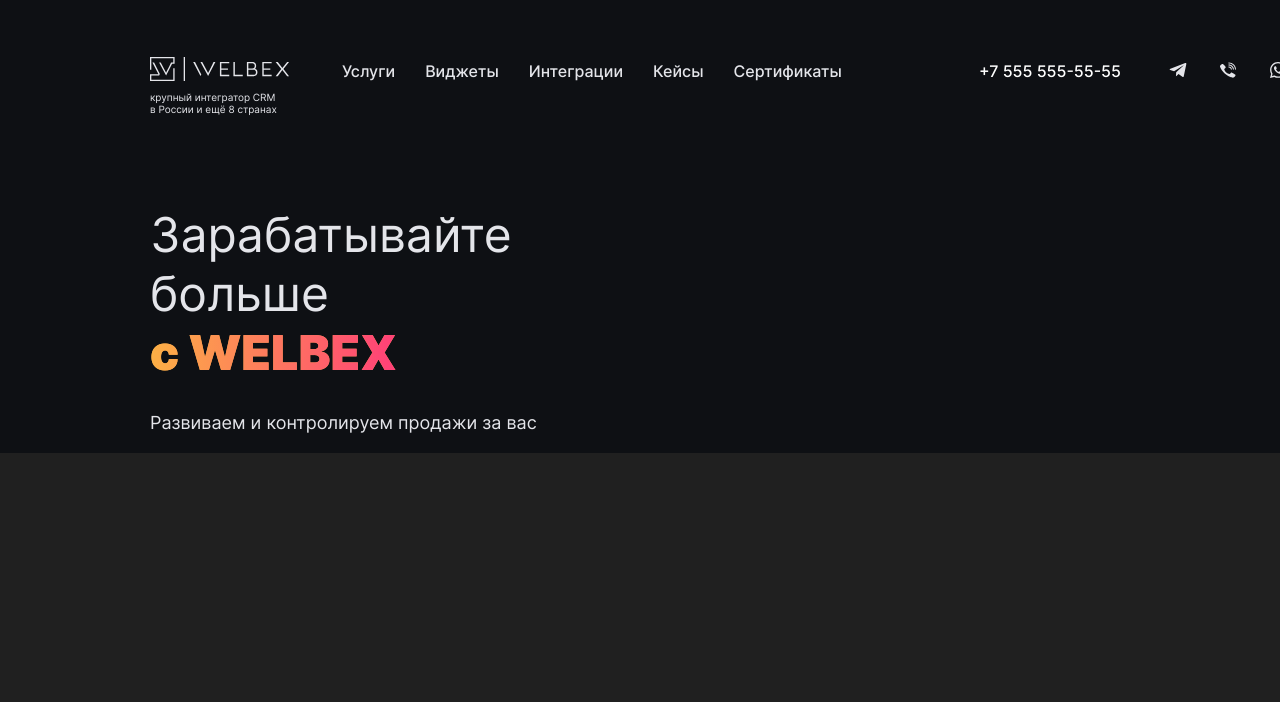
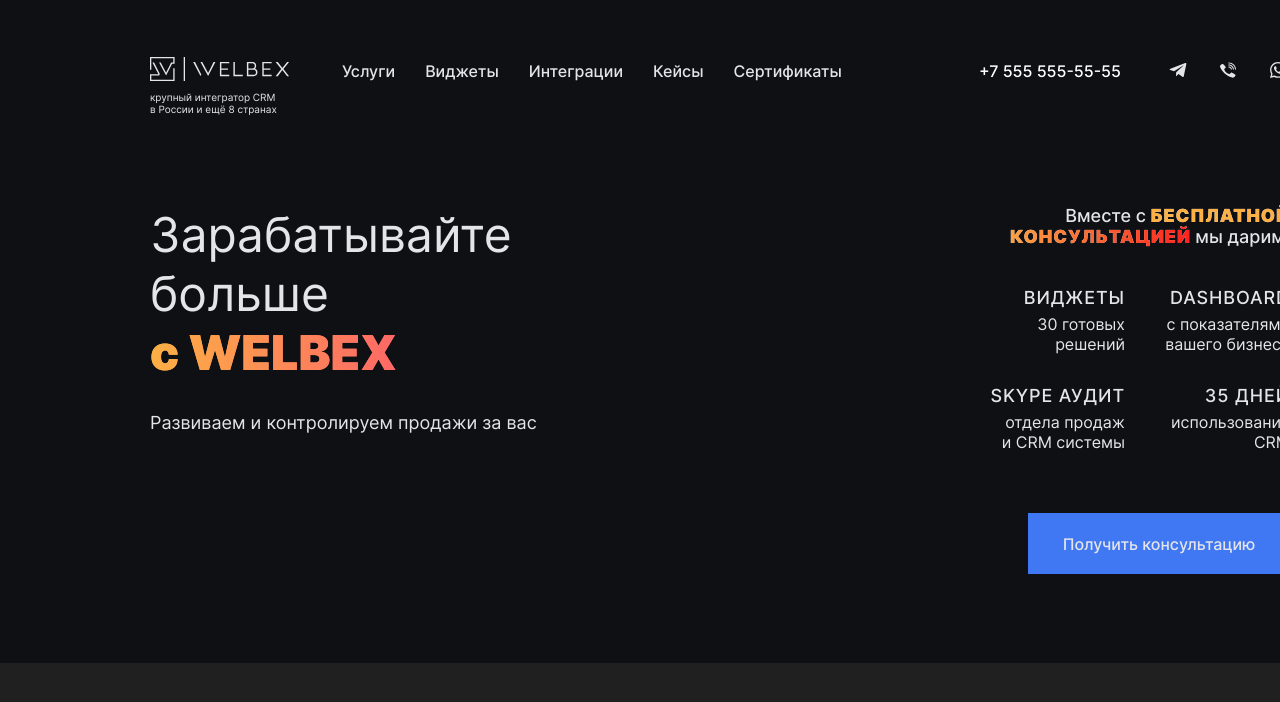
Before and after one commit to KappaKappaKappaKappaKappa/test-job, a React (Create React App) app: page / in a window 1280 px wide. Shown: the top 702 px of the page. Built offline with nearby package versions, Linux system fonts and the light colour scheme.

Commit message:
FEAT: Создать компонент landing

```diff
--- a/src/App.css
+++ b/src/App.css
@@ -4,52 +4,3 @@
   box-sizing      : border-box;
   padding         : 46px 150px 20px;
 }
-
-.landing {}
-
-.landing__left-container {
-  display: flex;
-  flex-direction: column;
-  gap: 30px;
-}
-
-.landing__title-container{
-  display: flex;
-  flex-direction: column;
-}
-
-.landing__title {
-  color      : #E4E5EA;
-  font-size  : 48px;
-  font-style : normal;
-  font-weight: 400;
-  line-height: normal;
-  width: 362px;
-}
-
-.landing__subtitle {
-  background     : linear-gradient(to right, #FCB045, #FF3F78);
-  background-clip: text;
-  color          : transparent;
-  font-size      : 48px;
-  font-style     : normal;
-  font-weight    : 900;
-  line-height    : normal;
-
-}
-
-.landing__subtitle-text {
-  background             : linear-gradient(to right, #FCB045, #FF3F78);
-  -webkit-background-clip: text;
-  background-clip        : text;
-  color                  : transparent;
-}
-
-.landing__description{
-  color: #E4E5EA;
-
-font-size: 18px;
-font-style: normal;
-font-weight: 400;
-line-height: normal;
-}
--- a/src/App.js
+++ b/src/App.js
@@ -2,25 +2,13 @@ import "./App.css";
 import "./vendor/normalize.css";
 import "./vendor/fonts.css";
 import Header from "./components/Header/Header";
+import Landing from "./components/Landing/Landing";
 
 function App() {
   return (
     <section className="app">
       <Header />
-      <section className="landing">
-        <div className="landing__left-container">
-          <div className="landing__title-container">
-            <h1 className="landing__title">Зарабатывайте больше</h1>
-            <h2 className="landing__subtitle">
-              <span className="landing__subtitle-text">с WELBEX</span>
-            </h2>
-          </div>
-          <p className="landing__description">
-            Развиваем и контролируем продажи за вас
-          </p>
-        </div>
-        <div className="landing__right-container"></div>
-      </section>
+      <Landing />
     </section>
   );
 }
--- /dev/null
+++ b/src/components/Landing/Landing.css
@@ -0,0 +1,135 @@
+.landing {
+    display        : flex;
+    justify-content: space-between;
+}
+
+.landing__left-container {
+    display       : flex;
+    flex-direction: column;
+    gap           : 30px;
+}
+
+.landing__title-container {
+    display       : flex;
+    flex-direction: column;
+}
+
+.landing__title {
+    color      : #E4E5EA;
+    font-size  : 48px;
+    font-style : normal;
+    font-weight: 400;
+    line-height: normal;
+    width      : 362px;
+}
+
+.landing__subtitle {
+    background     : linear-gradient(to right, #FCB045, #FF3F78);
+    background-clip: text;
+    color          : transparent;
+    font-size      : 48px;
+    font-style     : normal;
+    font-weight    : 900;
+    line-height    : normal;
+
+}
+
+.landing__subtitle-text {
+    background             : linear-gradient(to right, #FCB045, #FF3F78);
+    -webkit-background-clip: text;
+    background-clip        : text;
+    color                  : transparent;
+}
+
+.landing__description {
+    color      : #E4E5EA;
+    font-size  : 18px;
+    font-style : normal;
+    font-weight: 400;
+    line-height: normal;
+}
+
+.landing__right-container {
+    display       : flex;
+    flex-direction: column;
+}
+
+.landing__right-subtitle {
+    background     : #E4E5EA;
+    background-clip: text;
+    color          : transparent;
+    text-align     : right;
+    font-size      : 18px;
+    font-style     : normal;
+    font-weight    : 500;
+    line-height    : normal;
+    width          : 291px;
+    margin-bottom  : 40px;
+    align-self     : end;
+}
+
+.landing__right-subtitle-text {
+    display        : inline;
+    background     : var(--gradient, linear-gradient(90deg, #FCB045 36.99%, #FD1D1D 100%));
+    background-clip: text;
+    font-size      : 18px;
+    font-style     : normal;
+    font-weight    : 700;
+    line-height    : normal;
+    letter-spacing : 0.9px;
+    text-transform : uppercase;
+}
+
+.landing__info-container {
+    display              : grid;
+    grid-template-columns: 2fr 135px;
+    gap                  : 31px 30px;
+    margin-bottom        : 61px;
+}
+
+.landing__container-text {
+    width         : 135px;
+    display       : flex;
+    flex-direction: column;
+    gap           : 6px;
+}
+
+.landing__text-title {
+    color         : #E4E5EA;
+    text-align    : right;
+    font-size     : 18px;
+    font-style    : normal;
+    font-weight   : 500;
+    line-height   : normal;
+    letter-spacing: 0.9px;
+    text-transform: uppercase;
+}
+
+.landing__text {
+    color      : #E4E5EA;
+    text-align : right;
+    font-size  : 16px;
+    font-style : normal;
+    font-weight: 400;
+    line-height: normal;
+}
+
+.landing__btn-get-help {
+    all          : unset;
+    color        : #E4E5EA;
+    background   : #4077F3;
+    width        : 262px;
+    height       : 61px;
+    text-align   : center;
+    font-size    : 16px;
+    font-style   : normal;
+    font-weight  : 500;
+    line-height  : normal;
+    align-self   : flex-end;
+    margin-bottom: 69px;
+}
+
+.landing__btn-get-help:hover {
+    cursor : pointer;
+    opacity: 0.8;
+}
--- /dev/null
+++ b/src/components/Landing/Landing.jsx
@@ -0,0 +1,49 @@
+import "./Landing.css";
+
+function Landing() {
+  return (
+    <section className="landing">
+      <div className="landing__left-container">
+        <div className="landing__title-container">
+          <h1 className="landing__title">Зарабатывайте больше</h1>
+          <h2 className="landing__subtitle">
+            <p className="landing__subtitle-text">с WELBEX</p>
+          </h2>
+        </div>
+        <p className="landing__description">
+          Развиваем и контролируем продажи за вас
+        </p>
+      </div>
+      <div className="landing__right-container">
+        <h3 className="landing__right-subtitle">
+          Вместе с{" "}
+          <p className="landing__right-subtitle-text">
+            БЕСПЛАТНОЙ КОНСУЛЬТАЦИЕЙ{" "}
+          </p>
+          мы дарим:
+        </h3>
+        <div className="landing__info-container">
+          <div className="landing__container-text">
+            <h4 className="landing__text-title">Виджеты</h4>
+            <p className="landing__text">30 готовых решений</p>
+          </div>
+          <div className="landing__container-text">
+            <h4 className="landing__text-title">Dashboard</h4>
+            <p className="landing__text">с показателями вашего бизнеса</p>
+          </div>
+          <div className="landing__container-text">
+            <h4 className="landing__text-title">Skype Аудит</h4>
+            <p className="landing__text">отдела продаж и CRM системы</p>
+          </div>
+          <div className="landing__container-text">
+            <h4 className="landing__text-title">35 дней</h4>
+            <p className="landing__text">использования CRM</p>
+          </div>
+        </div>
+        <button className="landing__btn-get-help">Получить консультацию</button>
+      </div>
+    </section>
+  );
+}
+
+export default Landing;
```
